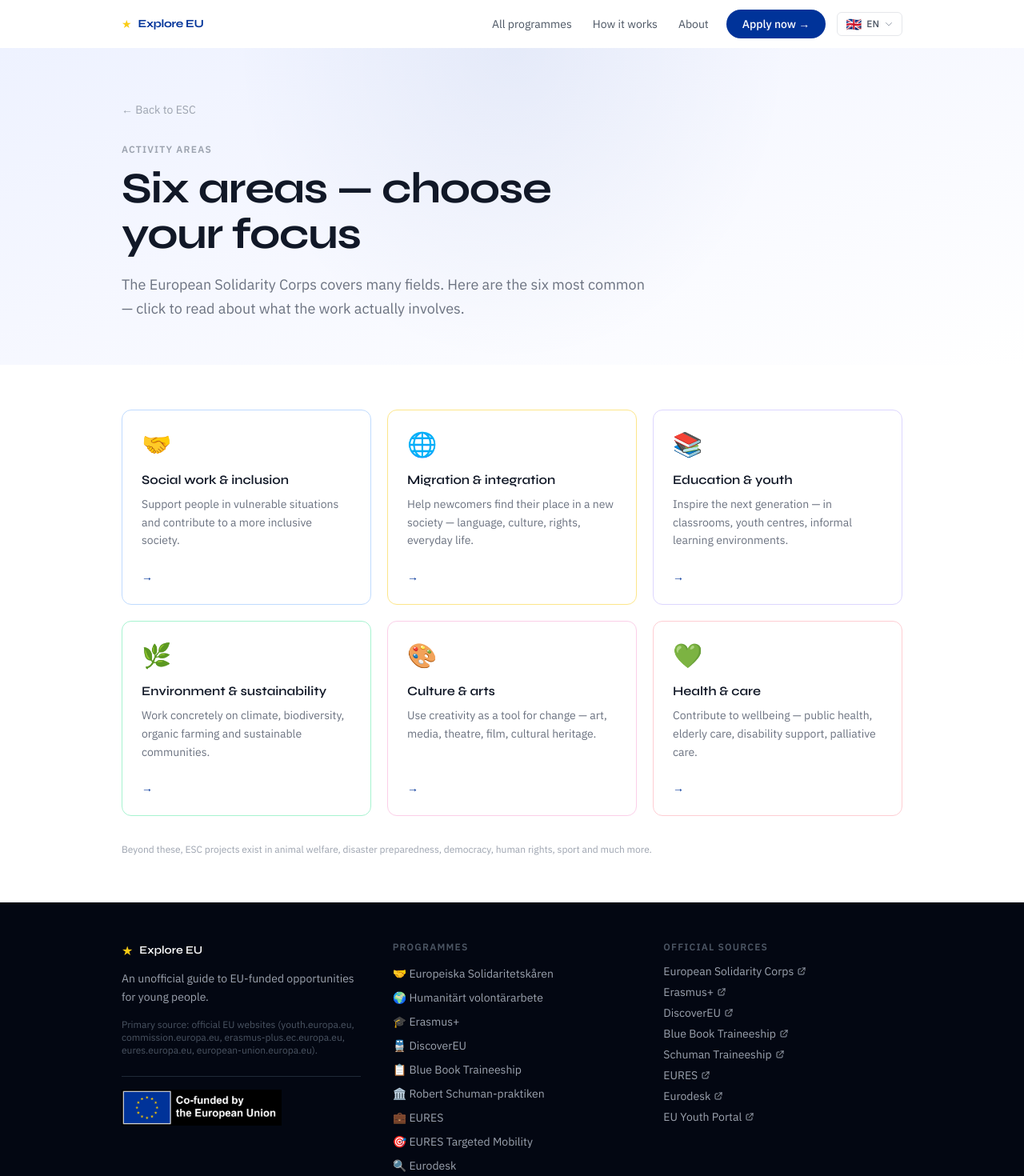
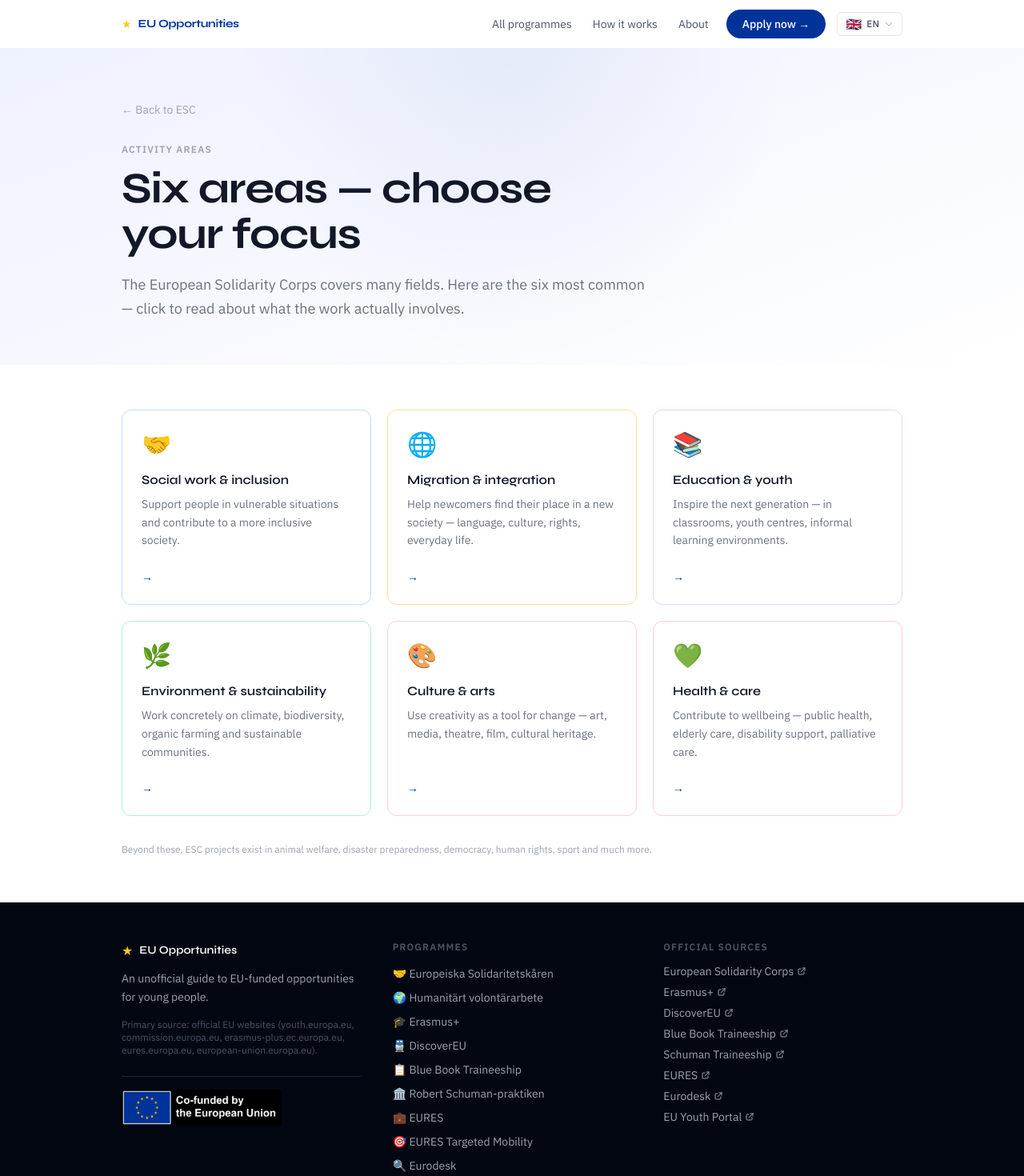
Before and after one commit to oscarthedeveloper/explore-eu, a Next.js app: page /en/omraden in a window 1280 px wide. Shown: the top 1470 px of the page at 80% size. Built offline with nearby package versions, Linux system fonts and the light colour scheme.

Commit message:
Rename Explore EU to EU Opportunities

```diff
--- a/app/[locale]/layout.js
+++ b/app/[locale]/layout.js
@@ -31,7 +31,7 @@ export async function generateMetadata({ params }) {
   const { locale } = await params
   const t = await getT(locale)
   return {
-    title: 'Explore EU — ' + (t.hero?.line1 || 'Din guide till EU:s möjligheter'),
+    title: 'EU Opportunities — ' + (t.hero?.line1 || 'Din guide till EU:s möjligheter'),
     description: t.hero?.sub || '',
   }
 }
--- a/app/[locale]/omraden/[area]/page.js
+++ b/app/[locale]/omraden/[area]/page.js
@@ -12,7 +12,7 @@ export async function generateMetadata({ params }) {
   const base = getAreaBySlug(slug)
   if (!base) return {}
   const a = await getLocalizedArea(base, locale)
-  return { title: `${a.name} — Explore EU`, description: a.tagline }
+  return { title: `${a.name} — EU Opportunities`, description: a.tagline }
 }
 
 // Color mapping per area for accent details
--- a/app/[locale]/omraden/page.js
+++ b/app/[locale]/omraden/page.js
@@ -9,7 +9,7 @@ export async function generateStaticParams() {
 export async function generateMetadata({ params }) {
   const { locale } = await params
   const t = await getT(locale)
-  return { title: `${t.areasPage?.indexHeading || 'Områden'} — Explore EU` }
+  return { title: `${t.areasPage?.indexHeading || 'Områden'} — EU Opportunities` }
 }
 
 const accentMap = {
--- a/app/[locale]/program/[slug]/page.js
+++ b/app/[locale]/program/[slug]/page.js
@@ -14,7 +14,7 @@ export async function generateMetadata({ params }) {
   const base = getProgramBySlug(slug)
   if (!base) return {}
   const program = await getLocalizedProgram(base, locale)
-  return { title: `${program.name} — Explore EU`, description: program.tagline }
+  return { title: `${program.name} — EU Opportunities`, description: program.tagline }
 }
 
 const catColors = {
--- a/app/layout.js
+++ b/app/layout.js
@@ -1,7 +1,7 @@
 import './globals.css'
 
 export const metadata = {
-  title: 'Explore EU',
+  title: 'EU Opportunities',
   description: 'Guide to EU-funded opportunities for young people.',
 }
 
--- a/components/Footer.js
+++ b/components/Footer.js
@@ -15,7 +15,7 @@ export default function Footer({ locale, t }) {
           <div>
             <div className="flex items-center gap-2 mb-3">
               <span className="text-yellow-400">★</span>
-              <span className="text-white font-semibold text-sm" style={{ fontFamily: "'Syne',var(--font-syne),sans-serif" }}>Explore EU</span>
+              <span className="text-white font-semibold text-sm" style={{ fontFamily: "'Syne',var(--font-syne),sans-serif" }}>EU Opportunities</span>
             </div>
             <p className="text-sm leading-relaxed mb-4">{f.tagline}</p>
             <p className="text-xs text-gray-600 mb-6">{f.disclaimer}</p>
--- a/components/Nav.js
+++ b/components/Nav.js
@@ -28,7 +28,7 @@ export default function Nav({ locale, t }) {
             <span className="text-yellow-400 text-sm">★</span>
             <span className="font-bold text-[#003399] text-sm tracking-tight"
               style={{ fontFamily: "'Syne', var(--font-syne), sans-serif" }}>
-              Explore EU
+              EU Opportunities
             </span>
           </Link>
 
--- a/package.json
+++ b/package.json
@@ -1,5 +1,5 @@
 {
-  "name": "eu-mojligheter",
+  "name": "eu-opportunities",
   "version": "0.1.0",
   "private": true,
   "scripts": {
```
Also changed, not shown: 1 other file (tests, documents, lock files or other folders).
